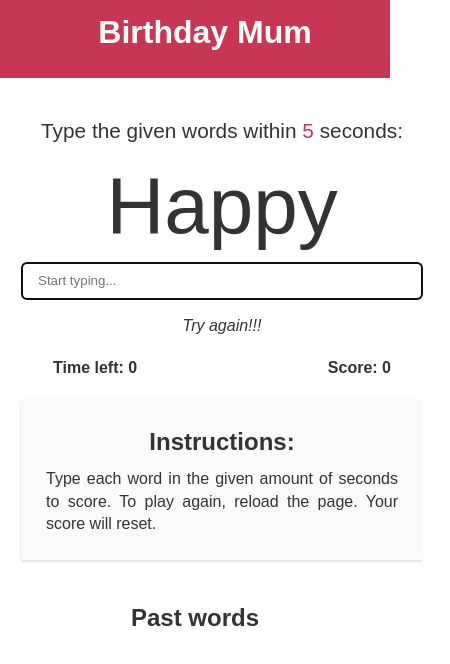
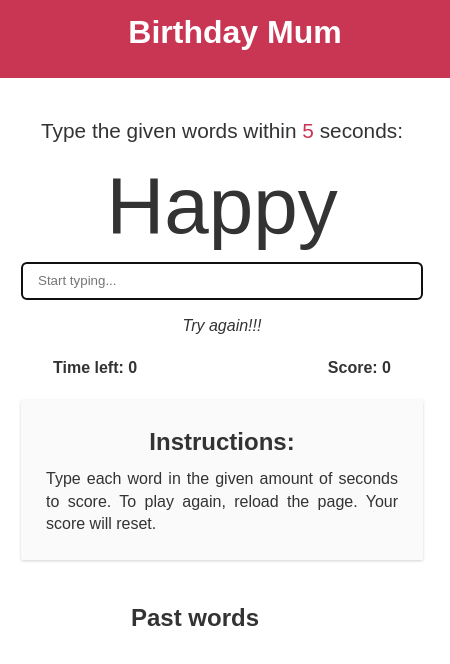
Before and after one commit to Andamann/birthdayMum, a website: page index.html in a window 390 px wide. Shown: the whole page, 450 px wide, since content can reach past the window. Drawn offline with Linux system fonts and the light colour scheme; some icons are missing.

Commit message:
Add files via upload

```diff
--- a/style.css
+++ b/style.css
@@ -12,13 +12,18 @@ html {
 }
 
 body {
+	display: flex;
+	flex-direction: column;
 	margin: 0;
 	padding: 0;
 	line-height: 1.4;
 }
 
 header h1 {
+	color: blue;
 	margin: 0;
+	margin-left: auto;
+	margin-right: auto;
 	height: 8vh;
 	text-align: center;
 	padding-left: 20px;
@@ -204,6 +209,9 @@ p {
 }
 
 @media (max-width: 450px) {
+	header {
+		min-width: 450px;
+	}
 	.game {
 		margin: 1px;
 	}
```
